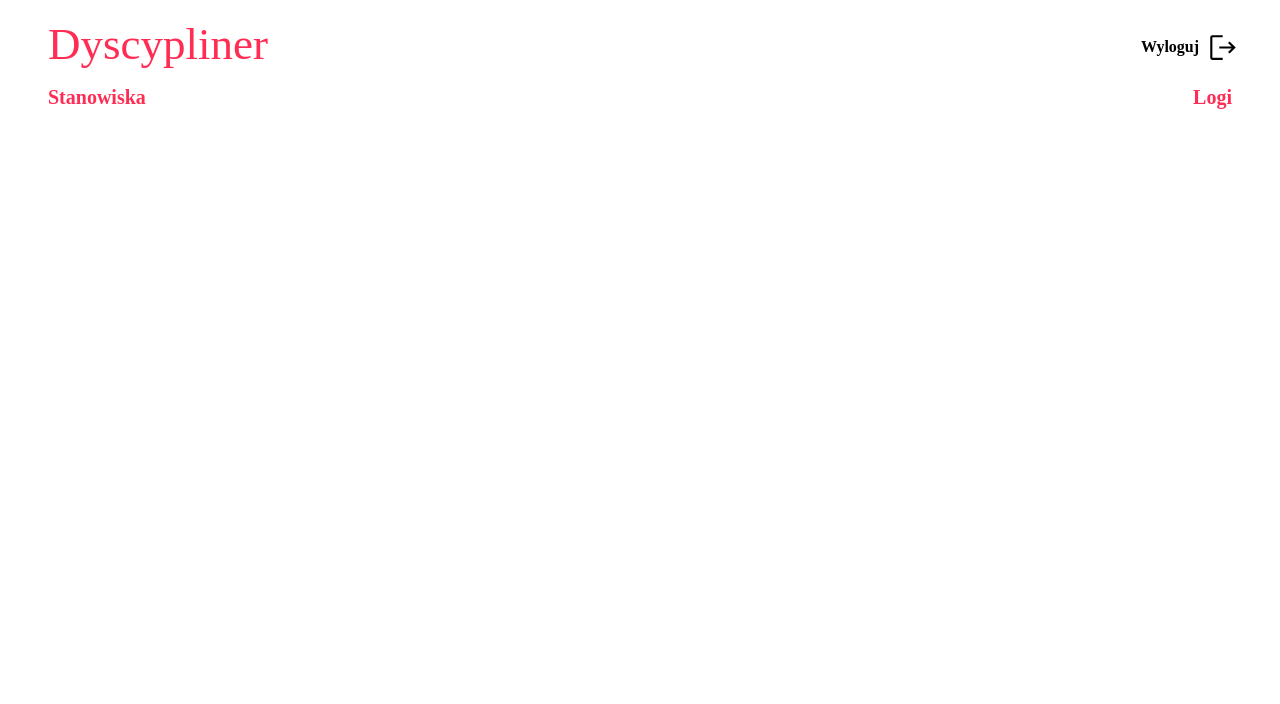
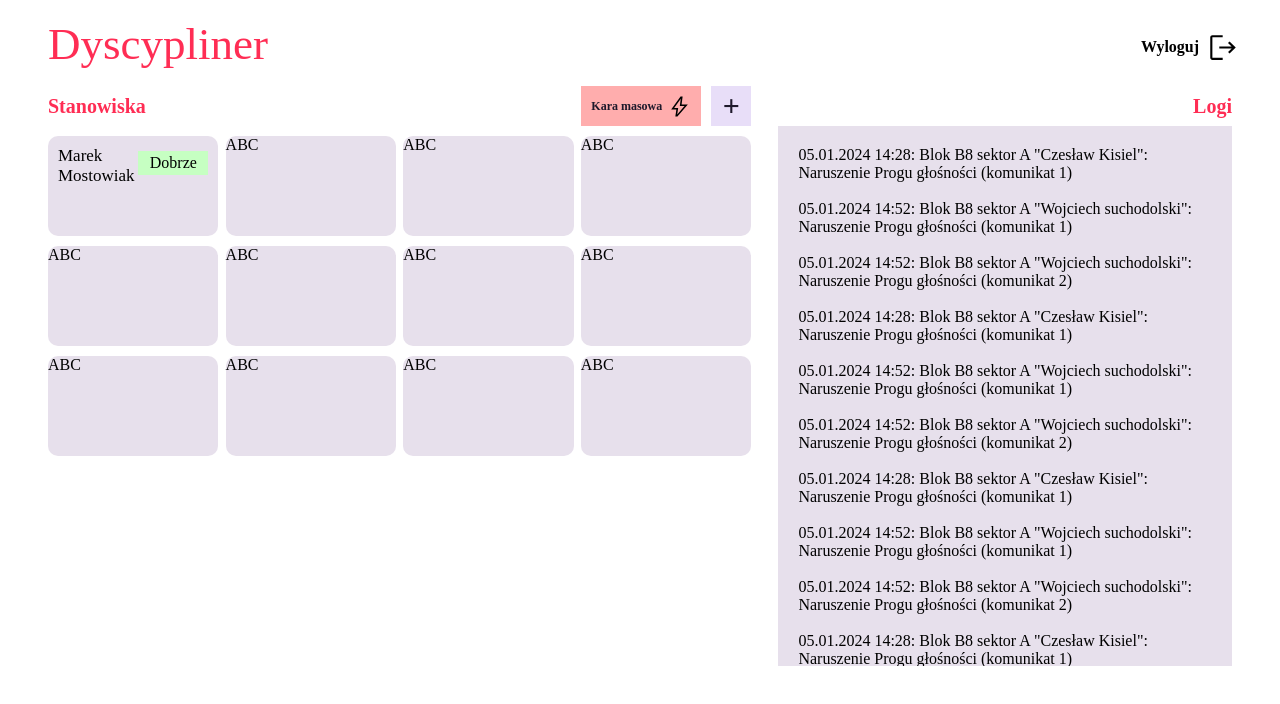
Before and after one commit to wuza8/dyscypliner-admin, a plain HTML site: page main.html in a window 1280 px wide. Drawn offline with Linux system fonts and the light colour scheme.

Commit message:
Main site partial implementation

```diff
--- a/main.css
+++ b/main.css
@@ -2,5 +2,118 @@
     width: 60%;
 }
 #container-right{
-    width: 40%;
+    width: calc(40% - 20px);
+    margin-left: 20px;
 }
+#newdevice-button{
+    background-color: #e8def8;
+    color: #1e192b;
+    width: 40px;
+    height: 40px;
+    line-height: 40px;
+    text-align: center;
+    font-size: 30px;
+}
+
+#left-container-buttons{
+    padding-right: 1%;
+}
+
+#newdevice-button:hover{
+    background-color: #b6a0da;
+    cursor:pointer;
+}
+
+#masskara-button{
+    background-color: #ffadad;
+    color: #1e192b;
+    width: 100px;
+    height: 40px;
+    line-height: 40px;
+    font-size: 12px;
+    padding-right: 20px;
+    margin-right: 10px;
+}
+
+#masskara-button:hover{
+    background-color: #f78282;
+    cursor:pointer;
+
+}
+
+#masskara-text{
+    padding-left: 10px;
+}
+
+#masskara-img{
+    margin-top: 8px;
+    margin-left: 5px;
+    width:10px;
+    height:10px;
+}
+
+.container-caption{
+    line-height: 40px;
+}
+
+#logs{
+    width: calc(100% - 40px);
+    height: 500px;
+    background-color: #e7e0ec;
+    margin-bottom: 10px;
+    padding: 20px;
+    overflow-y: scroll;
+}
+
+.user-block{
+    background-color: #e7e0ec;
+    width: 24%;
+    float:left;
+    margin-right: 1%;
+    height: 100px;
+    margin-top: 10px;
+    border-radius: 10px;
+}
+
+.user-block-left{
+    width: 50%;
+    height: 100px;
+    float:left;
+
+}
+
+.user-block-left-caption{
+    height: 50px;
+    font-size:17px;
+    padding-left:10px;
+    padding-top:10px;
+}
+
+.user-block-status{
+    background-color: #c6ffc2;
+    padding: 3px;
+    margin-right: 10px;
+    margin-left: 5px;
+    margin-top: 15px;
+    text-align:center;
+}
+
+
+.user-block-right{
+    width: 50%;
+    height: 100px;
+    float:left;
+}
+
+
+.container-caption{
+    width: 100%;
+    height: 40px;
+}
+
+#user-blockplace{
+    width:100%;
+    float:left;
+    height: 500px;
+    overflow-y: scroll;
+}
--- a/main.html
+++ b/main.html
@@ -17,10 +17,67 @@
 
         <div id="container">
             <div id="container-left" class="f-left">
-                <div class="container-caption ta-left">Stanowiska</div>
+                <div class="container-caption">
+                    <div class="f-left">Stanowiska</div>
+                    <div class="f-right" id="left-container-buttons">
+                        <div id="masskara-button" class="f-left ta-right">
+                            <div class="f-left" id="masskara-text">
+                                Kara masowa
+                            </div>
+                            <div class="f-left" id="masskara-img">
+                                <img src="bolt.svg" width="25" height="25">
+                            </div>
+                        </div>
+                        <div id="newdevice-button" class="f-left">+</div>
+                    </div>
+                </div>
+
+                <div class="f-left" id="user-blockplace">
+                    <div class="user-block ">
+                        <div class="user-block-left">
+                            <div class="user-block-left-caption">Marek Mostowiak</div>
+                        </div>
+                        <div class="user-block-right">
+                            <div class="user-block-status">Dobrze</div>
+                        </div>
+                    </div>
+                    <div class="user-block">ABC</div>
+                    <div class="user-block">ABC</div>
+                    <div class="user-block">ABC</div>
+                    <div class="user-block">ABC</div>
+                    <div class="user-block">ABC</div>
+                    <div class="user-block">ABC</div>
+                    <div class="user-block">ABC</div>
+                    <div class="user-block">ABC</div>
+                    <div class="user-block">ABC</div>
+                    <div class="user-block">ABC</div>
+                    <div class="user-block">ABC</div>
+                </div>
             </div>
+
             <div id="container-right" class="f-left">
                 <div class="container-caption ta-right">Logi</div>
+                <div id="logs">
+                    05.01.2024 14:28: Blok B8 sektor A "Czesław Kisiel": Naruszenie Progu głośności (komunikat 1)<br><br>
+                    05.01.2024 14:52: Blok B8 sektor A "Wojciech suchodolski": Naruszenie Progu głośności (komunikat 1)<br><br>
+                    05.01.2024 14:52: Blok B8 sektor A "Wojciech suchodolski": Naruszenie Progu głośności (komunikat 2)<br><br>
+                    05.01.2024 14:28: Blok B8 sektor A "Czesław Kisiel": Naruszenie Progu głośności (komunikat 1)<br><br>
+                    05.01.2024 14:52: Blok B8 sektor A "Wojciech suchodolski": Naruszenie Progu głośności (komunikat 1)<br><br>
+                    05.01.2024 14:52: Blok B8 sektor A "Wojciech suchodolski": Naruszenie Progu głośności (komunikat 2)<br><br>
+                    05.01.2024 14:28: Blok B8 sektor A "Czesław Kisiel": Naruszenie Progu głośności (komunikat 1)<br><br>
+                    05.01.2024 14:52: Blok B8 sektor A "Wojciech suchodolski": Naruszenie Progu głośności (komunikat 1)<br><br>
+                    05.01.2024 14:52: Blok B8 sektor A "Wojciech suchodolski": Naruszenie Progu głośności (komunikat 2)<br><br>
+                    05.01.2024 14:28: Blok B8 sektor A "Czesław Kisiel": Naruszenie Progu głośności (komunikat 1)<br><br>
+                    05.01.2024 14:52: Blok B8 sektor A "Wojciech suchodolski": Naruszenie Progu głośności (komunikat 1)<br><br>
+                    05.01.2024 14:52: Blok B8 sektor A "Wojciech suchodolski": Naruszenie Progu głośności (komunikat 2)<br><br>
+                    05.01.2024 14:28: Blok B8 sektor A "Czesław Kisiel": Naruszenie Progu głośności (komunikat 1)<br><br>
+                    05.01.2024 14:52: Blok B8 sektor A "Wojciech suchodolski": Naruszenie Progu głośności (komunikat 1)<br><br>
+                    05.01.2024 14:52: Blok B8 sektor A "Wojciech suchodolski": Naruszenie Progu głośności (komunikat 2)<br><br>
+                    05.01.2024 14:28: Blok B8 sektor A "Czesław Kisiel": Naruszenie Progu głośności (komunikat 1)<br><br>
+                    05.01.2024 14:52: Blok B8 sektor A "Wojciech suchodolski": Naruszenie Progu głośności (komunikat 1)<br><br>
+                    05.01.2024 14:52: Blok B8 sektor A "Wojciech suchodolski": Naruszenie Progu głośności (komunikat 2)<br><br>
+
+                </div>
             </div>
         </div>
     </BODY>
```
Also changed, not shown: bolt.svg (added).
